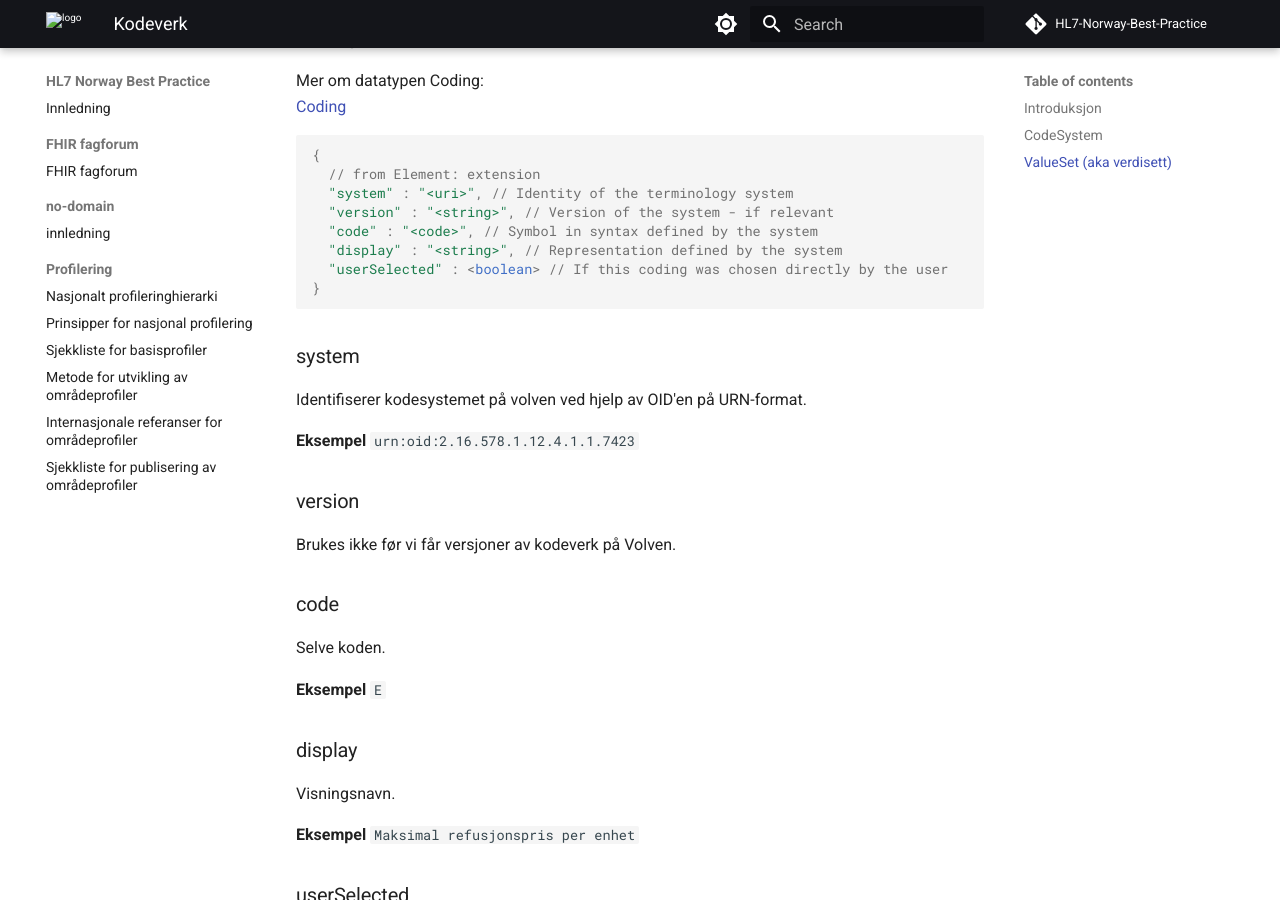
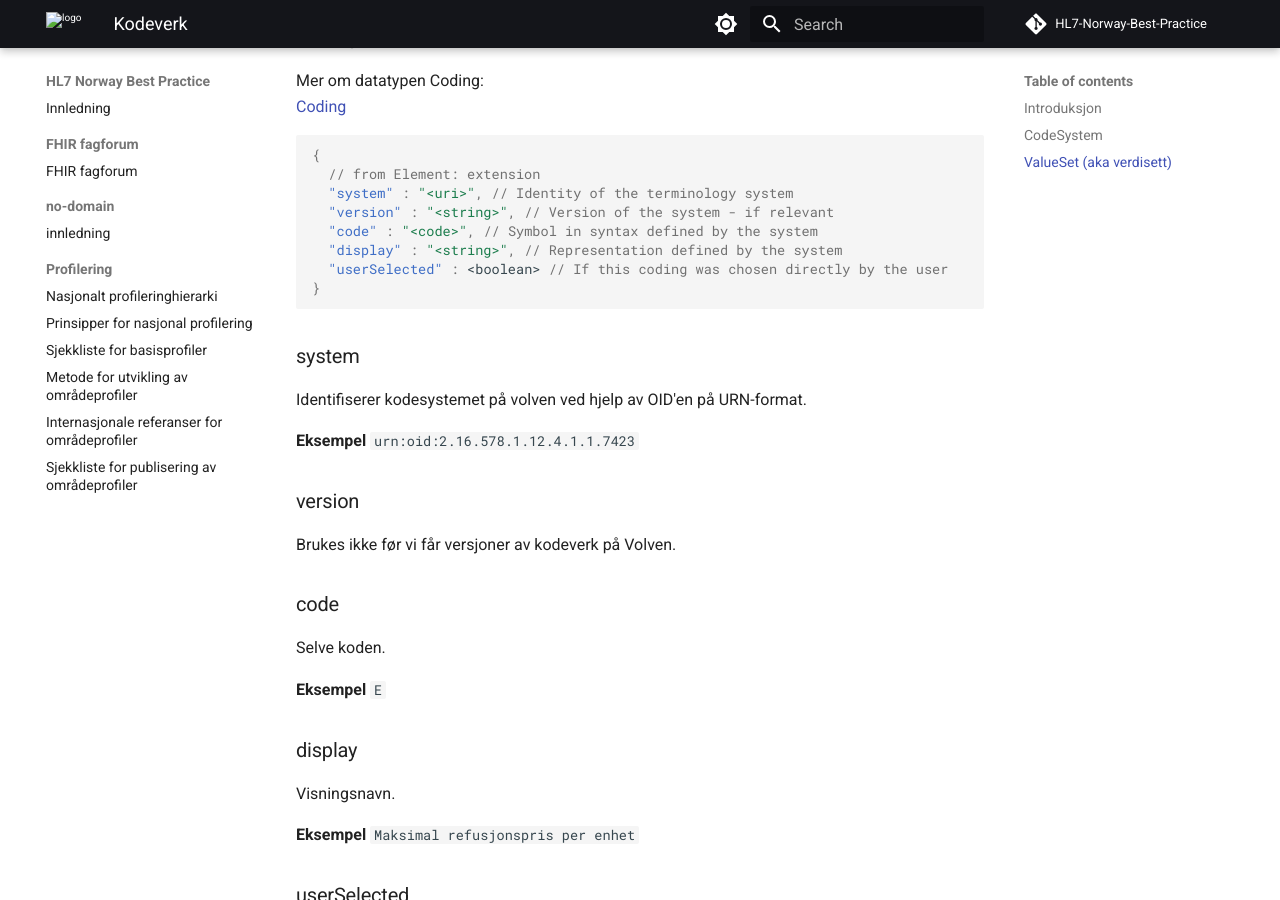
Before and after one commit to HL7Norway/best-practice, an MkDocs documentation site: the page built from docs/profilering/codesystem.md, in a window 1280 px wide and 900 px high, scrolled down 2276 px. Built offline with MkDocs 1.6.1 and Material for MkDocs 9.7.7, drawn with Linux system fonts in a browser that asks for light colours; comment, search, counter and statistics services are not loaded.

Commit message:
Update code examples to use JSON syntax highlighting
Changed code block language identifiers from 'javascript' to 'json' in codesystem.md for improved accuracy and readability of JSON examples.

````diff
--- a/docs/profilering/codesystem.md
+++ b/docs/profilering/codesystem.md
@@ -67,7 +67,7 @@
 Mer om datatypen Coding:
 [Coding](https://www.hl7.org/fhir/datatypes.html#Coding)
 
-```javascript
+```json
 {
   // from Element: extension
   "system" : "<uri>", // Identity of the terminology system
@@ -106,7 +106,7 @@
 
 ## Eksempel JSON
 
-```javascript
+```json
 {
   "system" : "urn:oid:2.16.578.1.12.4.1.1.7110", // ICD-10
   "code" : "J10",
@@ -114,7 +114,7 @@
 }
 ```
 
-```javascript
+```json
 {
   "system" : "urn:oid:2.16.578.1.12.4.1.1.7423",
   "code" : "E",
@@ -138,7 +138,7 @@
 </event>
 ```
 
-```javascript
+```json
 "valueCodeableConcept":{
   "coding": [
   {
````
